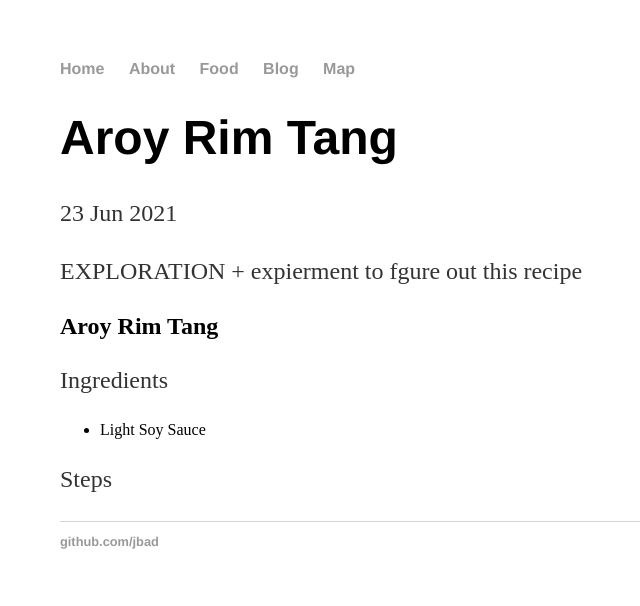
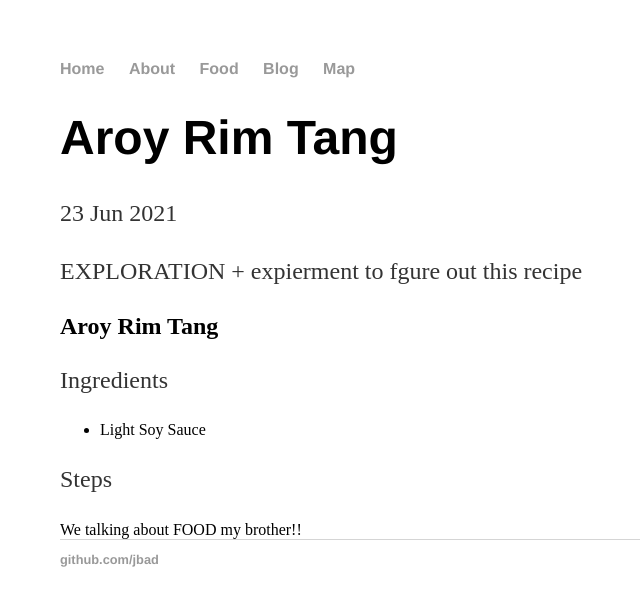
Before and after one commit to JBad/jbad.github.io, a Jekyll site: the page built from food/_posts/2020-06-23-aroy_rim_tang.md, in a window 1280 px wide. Shown: the top 606 px of the page, without its empty margins (132-772 px from the left). Built offline with Jekyll 4.4.1, drawn with Linux system fonts in a browser that asks for light colours.

Commit message:
make aroy rim tang a food?

```diff
--- a/_layouts/food.html
+++ b/_layouts/food.html
@@ -6,4 +6,5 @@ layout: default
 
 <div class="food">
   {{ content }}
+  We talking about FOOD my brother!!
 </div>
--- a/food/_posts/2020-06-23-aroy_rim_tang.md
+++ b/food/_posts/2020-06-23-aroy_rim_tang.md
@@ -1,5 +1,5 @@
 ---
-layout: post
+layout: food
 title: "Aroy Rim Tang"
 date: 2021-06-23
 ---
```
